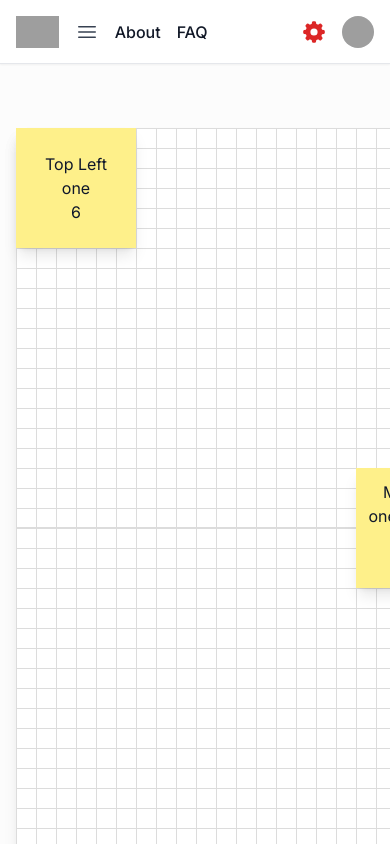
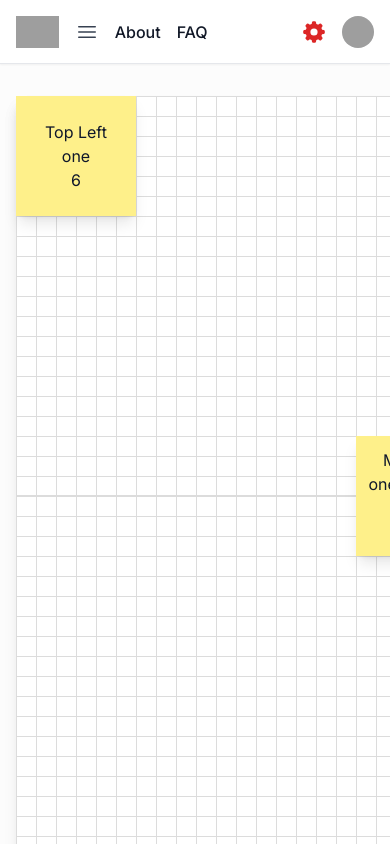
Before and after one commit to mklepac90/next-tailwind-base, a Next.js app: page /grid in a window 390 px wide. Shown: the top 844 px of the page. Built offline with nearby package versions, Linux system fonts and the light colour scheme; grey boxes are pictures that could not be loaded.

Commit message:
video embed

```diff
--- a/src/components/layout.tsx
+++ b/src/components/layout.tsx
@@ -171,7 +171,7 @@ export default function Layout({ children }: LayoutProps) {
         </div>
 
         {/* Content */}
-        <main className="bg-neutral-50/50 py-16 lg:pl-72">
+        <main className="bg-neutral-50/50 py-8 lg:pl-72 lg:py-16">
           <div className="max-w-screen-xl mx-auto min-h-screen px-4 lg:px-0">
             {children}
           </div>
--- a/src/pages/index.tsx
+++ b/src/pages/index.tsx
@@ -40,7 +40,7 @@ export default function IndexPage({ pageContent, err }: StaticPageProps ) {
         <link rel="icon" href="/favicon.ico" />
       </Head>
 
-      <div className="flex flex-col gap-20">
+      <div className="flex flex-col gap-10 lg:gap-20">
         <PageHeading heading="Persona" />
 
         <div>
@@ -54,9 +54,7 @@ export default function IndexPage({ pageContent, err }: StaticPageProps ) {
         <div>
           <SectionHeading heading="video" />
 
-          <a href={pageContent?.videoUrl} target="_blank">
-            {pageContent?.videoUrl}
-          </a>
+          <iframe className="w-4/6 aspect-video rounded-xl" src={pageContent?.videoUrl} />
         </div>
 
         <div>
```
